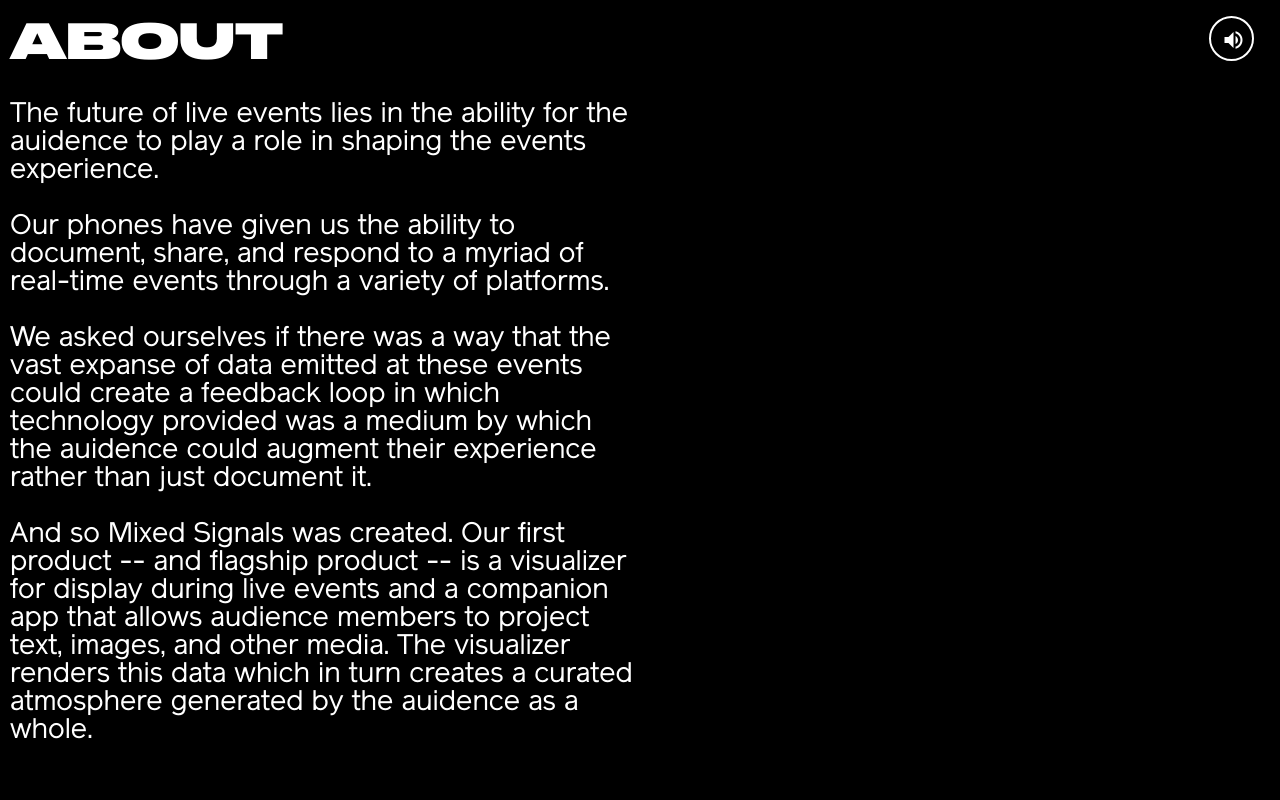
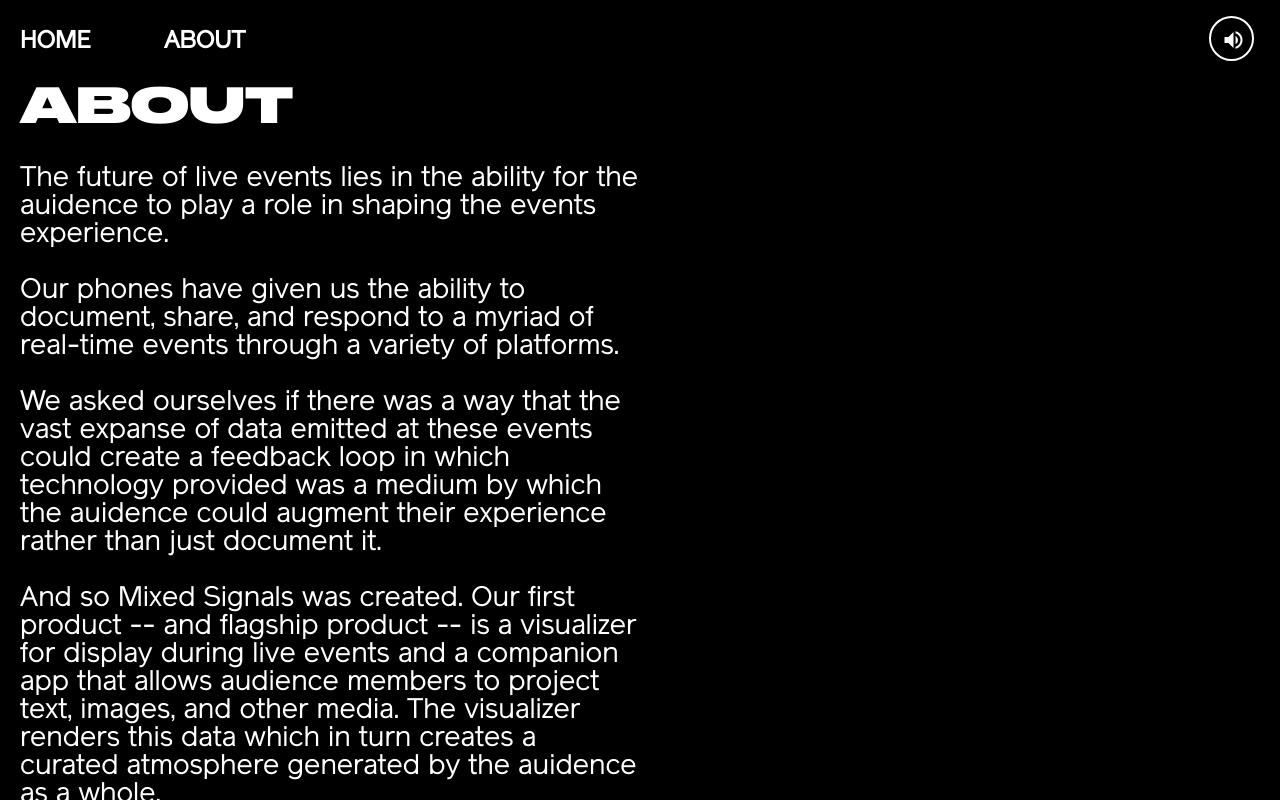
Before and after one commit to advino/MS_WEBSITE, a Vue app: page /#/about in a window 1280 px wide. Built offline with nearby package versions, Linux system fonts and the light colour scheme; no server answers.

Commit message:
navigation bar

```diff
--- a/src/App.vue
+++ b/src/App.vue
@@ -1,14 +1,17 @@
 <template>
   <div class="site-container">
+    <Navigation></Navigation>
     <router-view></router-view>
   </div>
 </template>
 
 <script>
+  import Navigation from '@/components/Navigation.vue';
 
 
 export default {
-  components: {},
+
+  components: {Navigation},
   props: [],
   data() {
     return {
@@ -26,6 +29,7 @@
 
   a {
     text-decoration: none;
+    color: white;
   }
 
   html{
@@ -47,8 +51,10 @@
     overflow-y: scroll;
     z-index: 10;
     opacity: 1;
-
+    padding: 10px;
     transition: opacity .6s;
   }
 
+
+
 </style>
--- a/src/components/Description.vue
+++ b/src/components/Description.vue
@@ -1,8 +1,6 @@
 <template>
   <div class="description-container">
-      <router-link to="/about">
       <h1 class="description-title">MIXED SIGNALS</h1>
-      </router-link>
       <span class="description-text">
         Mixed Signals is a design and technology studio
         building digital tools to enhance live events.
@@ -37,8 +35,7 @@
     .description-container {
         width: 100%;
         height: auto;
-        padding: 15px;
-        padding-left: 25px;
+        padding: 10px;
         overflow-y: scroll;
     }
 
--- /dev/null
+++ b/src/components/Navigation.vue
@@ -0,0 +1,56 @@
+<template>
+  <div class="navigation-container">
+      <div>
+        <div v-for="l in links" :key="l.name" style="display: inline-block; width: 10%; margin-right: 20px;">
+          <router-link :to="l.route">
+            <h4 class="nav-item">
+                {{ l.name }}
+            </h4>
+          </router-link>
+        </div>
+      </div>
+  </div>
+</template>
+
+<script>
+export default {
+    components: {},
+    props: [],
+    data() {
+        return {
+            links : [
+                {
+                    route: '/',
+                    name: "HOME"
+                },
+                {
+                    route: '/about',
+                    name: "ABOUT"
+                }
+            ]
+        }
+    }
+}
+</script>
+
+<style>
+    .navigation-container {
+        width: 100%;
+        height: auto;
+        padding: 10px;
+        color: white;
+        font-family: Reader;
+        font-size: 18px;
+        text-decoration: none;
+        margin-top: 10px;
+    }
+
+    .nav-item {
+        width: auto;
+        height: auto;
+        margin: 0;
+
+    }
+
+
+</style>
--- a/src/views/About.vue
+++ b/src/views/About.vue
@@ -1,10 +1,9 @@
 <template>
   <div class="about-container">
-      <router-link to="/">
+
       <h3 class="description-title">
           ABOUT
       </h3>
-      </router-link>
 
       <p class="description-text">
           The future of live events lies in the ability for the auidence to play a role in shaping the events experience.
--- a/src/views/Home.vue
+++ b/src/views/Home.vue
@@ -70,7 +70,8 @@
     height: 60%;
   }
 
-  @media (min-width: 200px) and (max-width: 599px) {
+
+    @media (min-width: 200px) and (max-width: 599px) {
     .event-unit {
       width: 100%;
     }
@@ -92,18 +93,40 @@
       top: 90%;
       right: 5%;
     }
+
+
   }
 
   @media (min-width: 600px) and (max-width: 800px) {
+        .description-title {
+          font-size: 32px;
+        }
 
-    .event-unit {
-      width: 33%;
-    }
+        .description-text {
+          font-size: 24px;
+          width: 70%;
+        }
+        .event-unit {
+          width: 33%;
+        }
+
+      #spacer {
+        height: 50%;
+      }
+
+        .navigation-container {
+          font-size: 24px;
+        }
   }
+
 
   @media (min-width: 700px) and (max-width: 900px) {
     #spacer {
-      height: 60%;
+      height: 50%;
+    }
+
+    .navigation-container {
+      font-size: 24px;
     }
   }
 
@@ -111,22 +134,20 @@
     #spacer {
       height: 60%;
     }
+
+    .navigation-container {
+      font-size: 24px;
+    }
   }
 
   @media (min-width: 1200px) {
     #spacer {
       height: 65%;
     }
+
+    .navigation-container {
+      font-size: 24px;
+    }
   }
 
-  @media (min-width: 600px) and (max-width: 800px) {
-        .description-title {
-            font-size: 32px;
-        }
-
-        .description-text {
-            font-size: 24px;
-            width: 70%;
-        }
-    }
 </style>
```
